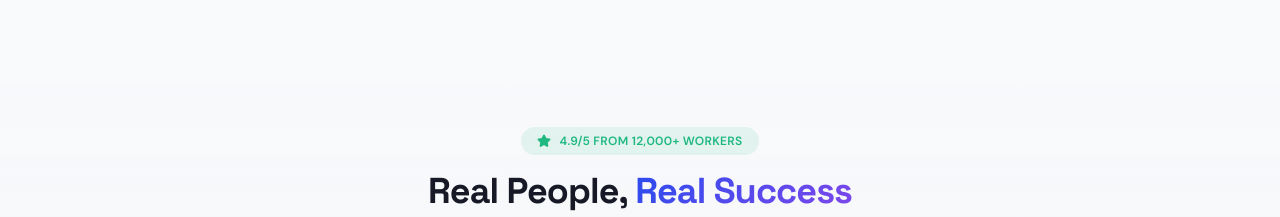
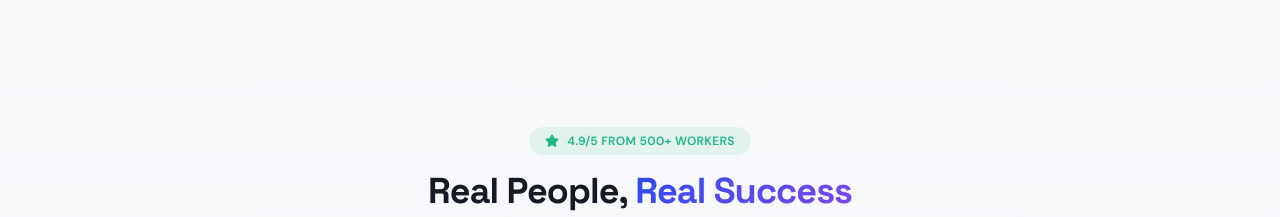
Before and after one commit to mukul-tater/gigbridge-global, a React (Vite) app: page / in a window 1280 px wide. Shown: the part 6380-6597 px from the top of the page. Built offline with nearby package versions, Linux system fonts and the light colour scheme; no server answers; the database is empty.

Commit message:
Preceding changes

```diff
--- a/src/components/TestimonialsSection.tsx
+++ b/src/components/TestimonialsSection.tsx
@@ -55,7 +55,7 @@ const TestimonialsSection = () => {
         <div className="text-center mb-10 sm:mb-12 lg:mb-16 max-w-2xl mx-auto">
           <span className="inline-flex items-center gap-2 px-4 py-1.5 rounded-full text-xs font-semibold tracking-wide uppercase bg-success/10 text-success mb-4">
             <Star className="h-3.5 w-3.5 fill-current" />
-            4.9/5 from 12,000+ workers
+            4.9/5 from 500+ workers
           </span>
           <h2 className="text-2xl sm:text-3xl lg:text-4xl font-bold font-heading mb-4 tracking-tight">
             Real People, <span className="text-gradient">Real Success</span>
```
